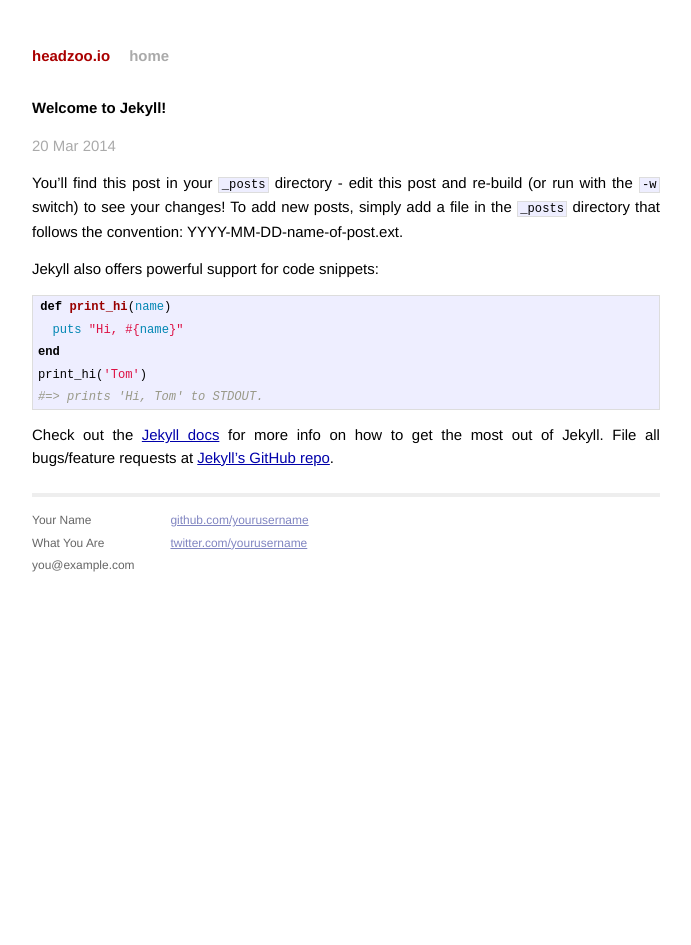
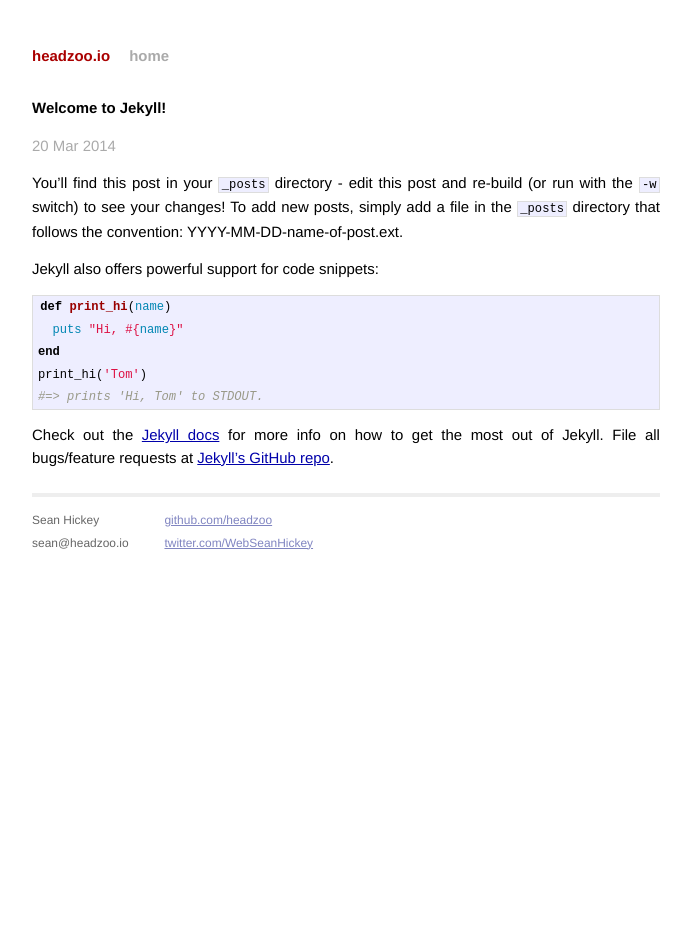
Before and after one commit to headzoo/headzoo.github.io, a Jekyll site: the page built from _posts/2014-03-20-welcome-to-jekyll.markdown, in a window 1280 px wide. Shown: the whole page, without its empty margins (294-985 px from the left). Built offline with Jekyll 4.4.1, drawn with Linux system fonts in a browser that asks for light colours; Markdown is read by kramdown in place of the engine named in the settings.

Commit message:
Updated contact info

```diff
--- a/_layouts/default.html
+++ b/_layouts/default.html
@@ -26,15 +26,14 @@
           <div class="footer">
             <div class="contact">
               <p>
-                Your Name<br />
-                What You Are<br />
-                you@example.com
+                Sean Hickey<br />
+                sean@headzoo.io
               </p>
             </div>
             <div class="contact">
               <p>
-                <a href="https://github.com/yourusername">github.com/yourusername</a><br />
-                <a href="https://twitter.com/yourusername">twitter.com/yourusername</a><br />
+                <a href="https://github.com/headzoo">github.com/headzoo</a><br />
+                <a href="https://twitter.com/WebSeanHickey">twitter.com/WebSeanHickey</a><br />
               </p>
             </div>
           </div>
```
